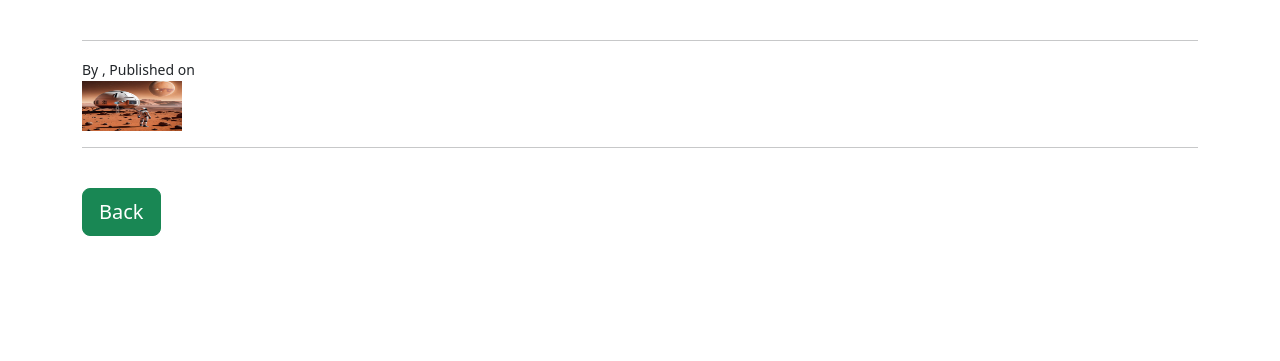
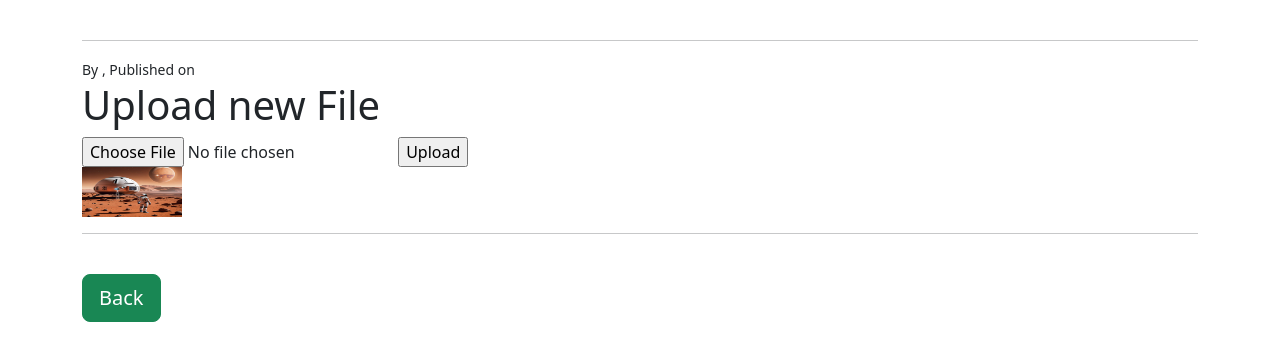
Before and after one commit to tron66/Article-, a Flask app: page /article/1/ in a window 1280 px wide. Shown: the part 56-417 px from the top of the page. Run offline with Flask 3, Linux system fonts and the light colour scheme; data that the repository does not hold is empty; some libraries are stand-ins or nearby versions.

Commit message:
initial commit template

```diff
--- a/app.py
+++ b/app.py
@@ -8,6 +8,10 @@ from flask_mysqldb import MySQL
 from wtforms import Form, StringField, TextAreaField, PasswordField, BooleanField, validators
 from passlib.hash import sha256_crypt
 from functools import wraps
+from werkzeug.utils import secure_filename
+
+UPLOAD_FOLDER = '/path/to/the/uploads'
+ALLOWED_EXTENSIONS = {'txt', 'pdf', 'png', 'jpg', 'jpeg', 'gif'}
 
 #create an instance of the flask class
 #its a place holder for the current module(app.y)
@@ -19,6 +23,7 @@ app.config['MYSQL_USER'] = 'root'
 app.config['MYSQL_PASSWORD'] = 'Tronstar123'
 app.config['MYSQL_DB'] = 'myflaskapp'
 app.config['MYSQL_CURSORCLASS'] = 'DictCursor'
+app.config['UPLOAD_FOLDER'] = UPLOAD_FOLDER
 
 #initMysql
 #db = app.mysql.connect()
@@ -101,7 +106,7 @@ def register():
         cur.close()
 
         #Flash messages
-        flash('You are now registered and can log in', 'success')
+        flash("You are now registered and can log in", "success")
 
         return redirect(url_for('login'))
     return render_template('register.html', form=form)
@@ -212,7 +217,7 @@ def add_article():
         #Close connection
         cur.close()
 
-        flash('Article Created', 'success')
+        flash("Article Created", "danger")
 
         return redirect(url_for('dashboard'))
     return render_template('add_article.html', form=form)
@@ -277,6 +282,31 @@ def delete_article(id):
 
     return redirect(url_for('dashboard'))
 
+def allowed_file(filename):
+    return '.' in filename and \
+           filename.rsplit('.', 1)[1].lower() in ALLOWED_EXTENSIONS
+
+@app.route('/', methods=['GET', 'POST'])
+@is_logged_in
+def upload_file():
+    if request.method == 'POST':
+        # check if the post request has the file part
+        if 'file' not in request.files:
+            flash('No file part')
+            return redirect(request.url)
+        file = request.files['file']
+        # if user does not select file, browser also
+        # submit an empty part without filename
+        if file.filename == '':
+            flash('No selected file')
+            return redirect(request.url)
+        if file and allowed_file(file.filename):
+            filename = secure_filename(file.filename)
+            file.save(os.path.join(app.config['UPLOAD_FOLDER'], filename))
+            return redirect(url_for('uploaded_file',
+                                    filename=filename))
+    return
+
 #means that its the script to be executed
 if __name__ == '__main__':
     app.secret_key = 'secret123'
--- a/templates/article.html
+++ b/templates/article.html
@@ -5,6 +5,11 @@
   <hr />
   <small>By {{article.author}}, Published on {{article.create_date}}</small>
   <br />
+  <h1>Upload new File</h1>
+  <form method=post enctype=multipart/form-data>
+    <input type=file name=file>
+    <input type=submit value=Upload>
+  </form>
   {%if article.image %}
   <img src="{{'/static/' + article.image }}" alt="Image" /> {% endif %}
   <img
```
